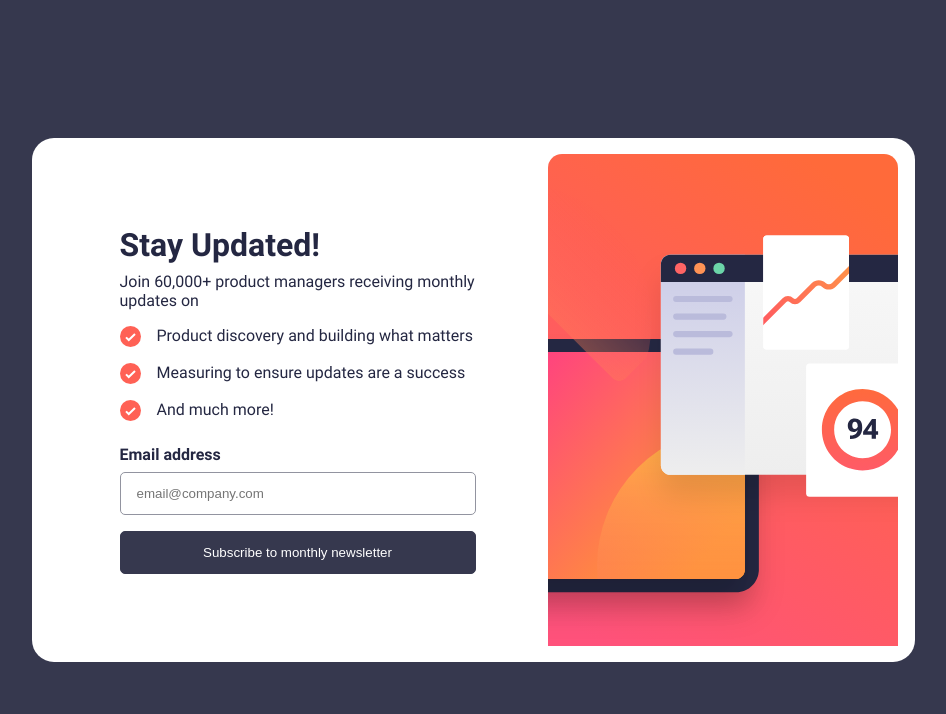
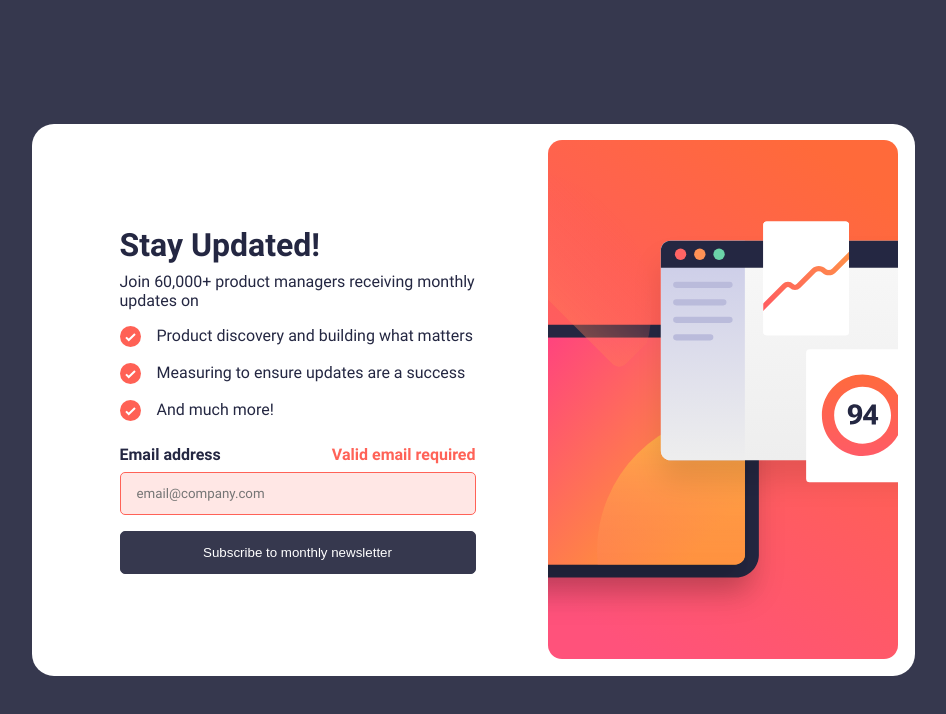
Before and after one commit to DR-KSP-VIRUS/newsletter-sign-up-with-success-message-main, a plain HTML site: page index.html in a window 1280 px wide. Both pictures are taken after a click on the button "Subscribe to monthly newsletter". Shown: the whole page, without its empty margins (167-1113 px from the left). Drawn offline with Linux system fonts and the light colour scheme.

Commit message:
new update

```diff
--- a/assets/css/style.css
+++ b/assets/css/style.css
@@ -163,8 +163,6 @@ main{
     transform: scale(.89);
 }
 
-
-
 .btn:hover{
     background: linear-gradient(to right, var(--red-tomato) var(--red-orange));
     border: 1px solid var(--tomato);
@@ -181,10 +179,7 @@ main{
     display: none;
     justify-content: center;
     padding: 0 2rem;
-    animation-name: movein;
-    animation-duration: 1s;
-    animation-timing-function: ease-in;
-    animation-fill-mode: forwards;
+
 }
 .success-message{
     display: flex;
@@ -193,6 +188,9 @@ main{
     flex-direction: column;
     background-color: var(--white);
     padding: 2rem 2rem;
+    animation-name: movein;
+    animation-duration: .94s;
+    animation-timing-function:linear;
 }
 .success-message > .content{
     flex: 1 1 0px;
@@ -212,8 +210,8 @@ main{
     color: var(--dark-slate-grey);
     font-size: 50px;
     margin-bottom: 1.5rem;
+}
 
-}
 .content p{
     font-family: 'Roboto-Regular';
     line-height: 1.5rem;
@@ -244,7 +242,7 @@ p >span{
     .background-image{
         background-image: url('../images/illustration-sign-up-desktop.svg');
         min-width: 351px;
-        min-height: 100%;
+        height: 520px;
         background-size: 350px;
         background-repeat: no-repeat;
 
--- a/assets/js/scripts.js
+++ b/assets/js/scripts.js
@@ -8,11 +8,11 @@ const result = document.getElementById("result");
 btn.addEventListener("click", () => {
     const email = document.getElementById("id_email");
     const errorText = document.getElementById("error_text");
-    if(email.value && !`${email.value}`.includes("@")){
+    if(!isValidEmail(email.value)){
         email.classList.add("error");
         errorText.classList.add('error-text');
         errorText.innerText =`Valid email required`;
-    }else if(`${email.value}`.includes("@")){
+    }else{
         email.classList.remove("error");
         errorText.classList.remove('error-text');
         errorText.innerText =``;
@@ -27,7 +27,14 @@ btnClose.addEventListener("click", () => {
 })
 
 window.onclick = function(e){
+    /* close the popup*/
     if (e.target === results){
         results.style.display = "none";
     }
 }
+
+
+const isValidEmail = (str) => {
+    let partten = /^\w+@[a-zA-Z_]+?\.[a-zA-Z]{2,3}$/;
+    return str.match(partten);
+}
--- a/index.html
+++ b/index.html
@@ -9,10 +9,6 @@
   <title>Frontend Mentor | Newsletter sign-up form with success message</title>
 
   <link rel="stylesheet" href="./assets/css/style.css"/>
-  <style>
-    .attribution { font-size: 11px; text-align: center; }
-    .attribution a { color: hsl(228, 45%, 44%); }
-  </style>
 </head>
 <body>
 
```
Also changed, not shown: design/desktop-solution.jpeg (added), design/mobile-solution.jpeg (added), design/success-solution.jpeg (added), 3 other files.
